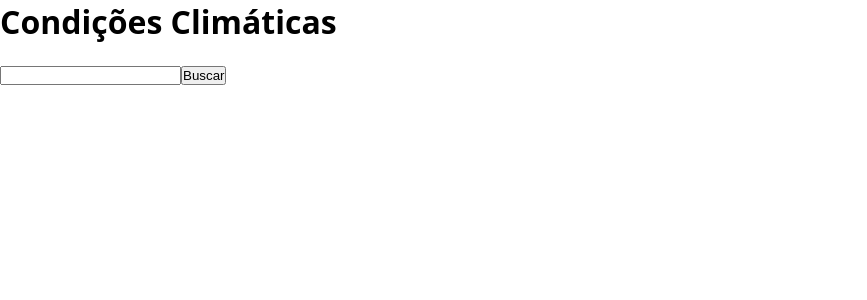
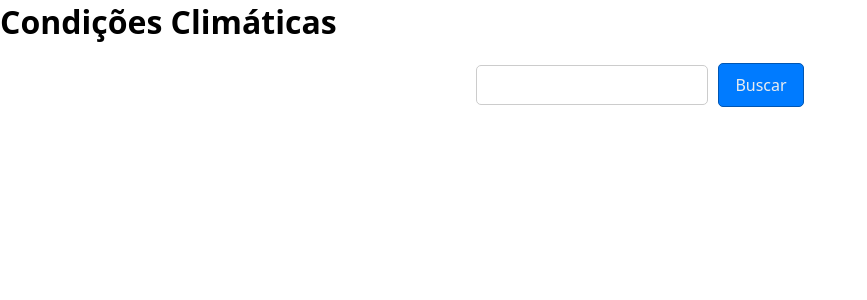
Before and after one commit to xmurilo/weather, a React (Vite) app: page / in a window 1280 px wide. Shown: the top 300 px of the page, without its empty margins (0-867 px from the left). Built offline with nearby package versions, Linux system fonts and the light colour scheme; no server answers.

Commit message:
Refactor Search component to use styled-components for consistent styling and improved maintainability

```diff
--- a/src/components/Search.tsx
+++ b/src/components/Search.tsx
@@ -1,3 +1,5 @@
+import { SearchButton, SearchCity, SearchContainer } from "./SearchStyles";
+
 interface SearchProps {
   city: string;
   setCity: (city: string) => void;
@@ -6,10 +8,10 @@ interface SearchProps {
 
 const Search: React.FC<SearchProps> = ({ city, setCity, searchWeather }) => {
   return (
-    <div>
-      <input value={city} onChange={e => setCity(e.target.value)} type="text" />
-      <button onClick={searchWeather}>Buscar</button>
-    </div>
+    <SearchContainer>
+      <SearchCity value={city} onChange={e => setCity(e.target.value)} type="text" />
+      <SearchButton onClick={searchWeather}>Buscar</SearchButton>
+    </SearchContainer>
   );
 };
 
```
